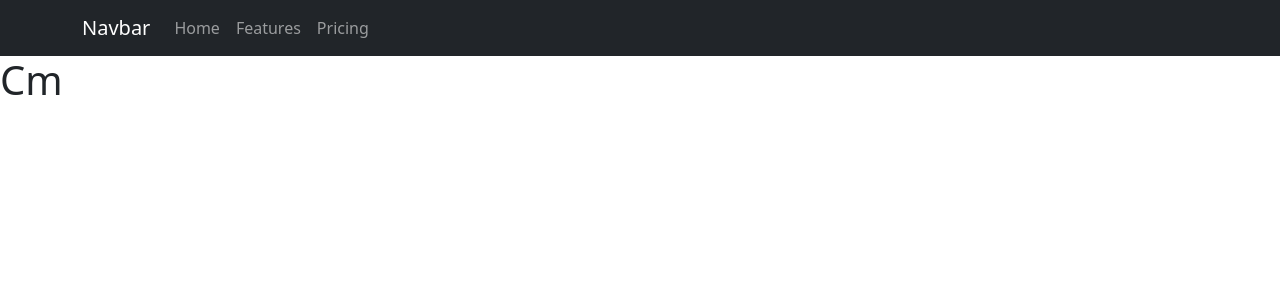
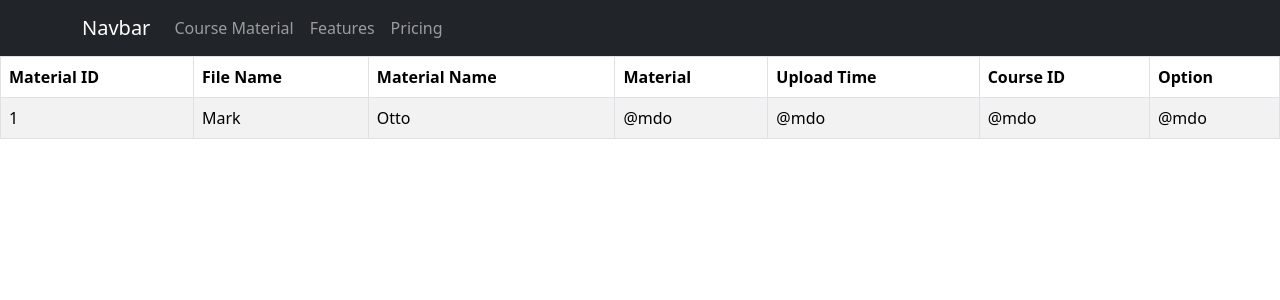
Before and after one commit to CMJD-111-Phase-02-Code-Base/FrontEndTech02-CMJD111, a React (Create React App) app: page / in a window 1280 px wide. Shown: the top 300 px of the page. Built offline with nearby package versions, Linux system fonts and the light colour scheme.

Commit message:
Create Material Table

```diff
--- a/src/components/CourseMaterial.tsx
+++ b/src/components/CourseMaterial.tsx
@@ -1,7 +1,32 @@
+import { Table } from "react-bootstrap";
+
 export const CourseMaterial = () =>{
     return(
         <>
-        <h1>Cm</h1>
+         <Table striped bordered hover>
+      <thead>
+        <tr>
+          <th>Material ID</th>
+          <th>File Name</th>
+          <th>Material Name</th>
+          <th>Material</th>
+          <th>Upload Time</th>
+          <th>Course ID</th>
+          <th>Option</th>
+        </tr>
+      </thead>
+      <tbody>
+        <tr>
+          <td>1</td>
+          <td>Mark</td>
+          <td>Otto</td>
+          <td>@mdo</td>
+          <td>@mdo</td>
+          <td>@mdo</td>
+          <td>@mdo</td>
+        </tr>
+      </tbody>
+    </Table>
         </>
     );
 }
--- a/src/components/NavBar.tsx
+++ b/src/components/NavBar.tsx
@@ -9,7 +9,7 @@ export const NavBar = ()=>{
         <Container>
           <Navbar.Brand href="#home">Navbar</Navbar.Brand>
           <Nav className="me-auto">
-            <Nav.Link href="#home">Home</Nav.Link>
+            <Nav.Link href="#home">Course Material</Nav.Link>
             <Nav.Link href="#features">Features</Nav.Link>
             <Nav.Link href="#pricing">Pricing</Nav.Link>
           </Nav>
```
